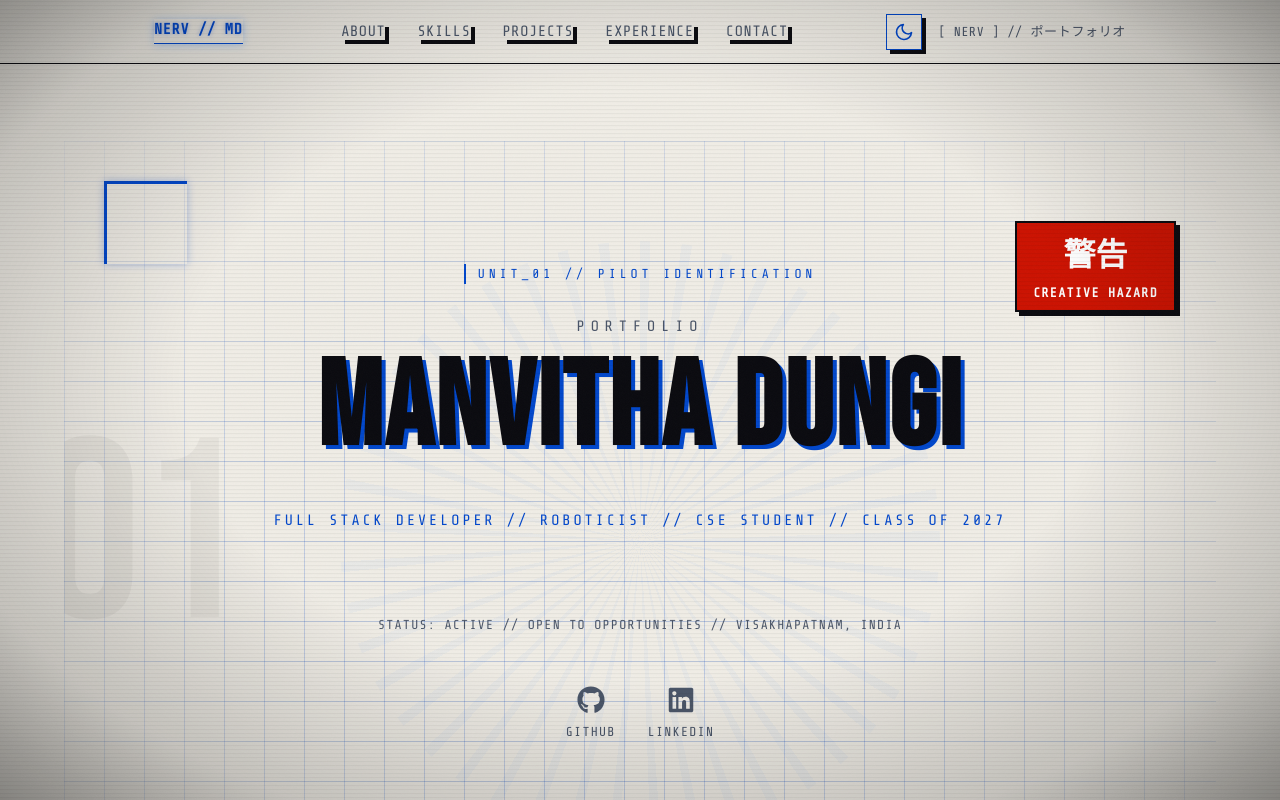
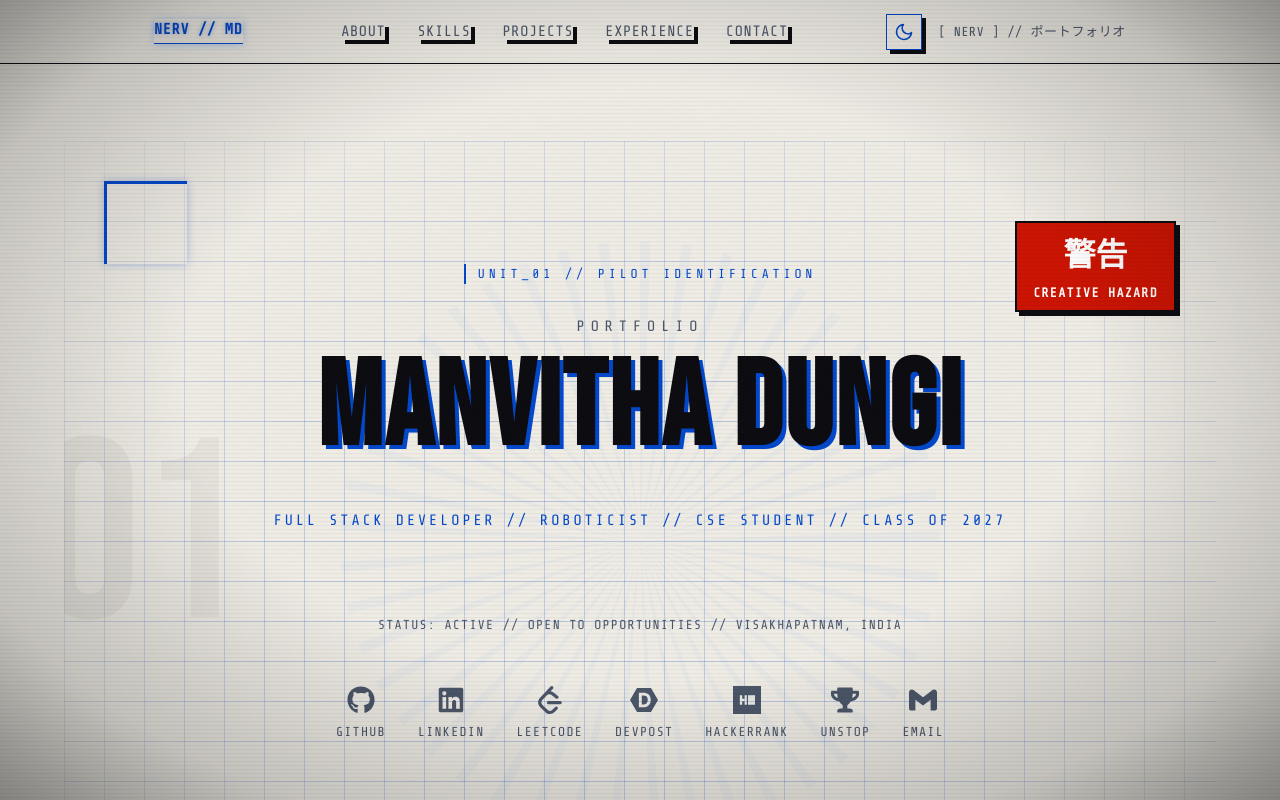
Before and after one commit to ManvithaDungi/Portfolio, a React (Vite) app: page / in a window 1280 px wide. Shown: the top 800 px of the page. Built offline with nearby package versions, Linux system fonts and the light colour scheme; a web font is replaced by a local one.

Commit message:
fix: updated contact form to send emails and fixed UI theme toggles

```diff
--- a/src/components/sections/Contact.jsx
+++ b/src/components/sections/Contact.jsx
@@ -1,5 +1,6 @@
 import React, { useState } from 'react';
 import { useForm } from 'react-hook-form';
+import emailjs from '@emailjs/browser';
 import { motion } from 'framer-motion';
 import SystemLabel from '../ui/SystemLabel';
 import SpeedLines from '../ui/SpeedLines';
@@ -8,6 +9,8 @@ import './Contact.css';
 
 const Contact = () => {
   const [submitted, setSubmitted] = useState(false);
+  const [isSubmitting, setIsSubmitting] = useState(false);
+  const [submitError, setSubmitError] = useState(null);
   const { register, handleSubmit, reset, formState: { errors } } = useForm();
 
   const contacts = [
@@ -44,16 +47,52 @@ const Contact = () => {
     visible: { opacity: 0.03, transition: { duration: 1.2 } },
   };
 
-  const onSubmit = (data) => {
-    // Simulate form submission
-    console.log('Form data:', data);
-    setSubmitted(true);
-    reset();
-    setTimeout(() => setSubmitted(false), 3000);
+  const onSubmit = async (data) => {
+    setIsSubmitting(true);
+    setSubmitError(null);
+
+    try {
+      // Replace these with your actual EmailJS credentials
+      const serviceId = import.meta.env.VITE_EMAILJS_SERVICE_ID || 'service_placeholder';
+      const templateId = import.meta.env.VITE_EMAILJS_TEMPLATE_ID || 'template_placeholder';
+      const publicKey = import.meta.env.VITE_EMAILJS_PUBLIC_KEY || 'public_key_placeholder';
+
+      if (serviceId === 'service_placeholder') {
+         console.warn("EmailJS credentials not configured. Simulating submission.");
+         await new Promise(resolve => setTimeout(resolve, 1500));
+         setSubmitted(true);
+         reset();
+         setTimeout(() => setSubmitted(false), 3000);
+         return;
+      }
+
+      await emailjs.send(
+        serviceId,
+        templateId,
+        {
+          from_name: data.name,
+          reply_to: data.email,
+          message: data.message,
+        },
+        publicKey
+      );
+
+      setSubmitted(true);
+      reset();
+      setTimeout(() => setSubmitted(false), 3000);
+    } catch (error) {
+      console.error('FAILED...', error);
+      setSubmitError('TRANSMISSION FAILED. PLEASE TRY AGAIN.');
+      // Keep error message open for a bit
+      setTimeout(() => setSubmitError(null), 5000);
+    } finally {
+      setIsSubmitting(false);
+    }
   };
 
   return (
     <motion.section
+      id="contact"
       className="contact"
       initial="hidden"
       whileInView="visible"
@@ -159,11 +198,23 @@ const Contact = () => {
             type="submit"
             className="submit-button"
             variants={itemVariants}
-            whileHover={{ letterSpacing: '0.1em' }}
-            whileTap={{ scale: 0.98 }}
+            disabled={isSubmitting}
+            whileHover={!isSubmitting ? { letterSpacing: '0.1em' } : {}}
+            whileTap={!isSubmitting ? { scale: 0.98 } : {}}
           >
-            TRANSMIT →
+            {isSubmitting ? 'TRANSMITTING...' : 'TRANSMIT →'}
           </motion.button>
+
+          {submitError && (
+             <motion.div
+               className="form-error"
+               initial={{ opacity: 0, y: 10 }}
+               animate={{ opacity: 1, y: 0 }}
+               exit={{ opacity: 0, y: -10 }}
+             >
+               {submitError}
+             </motion.div>
+          )}
 
           {submitted && (
             <motion.div
--- a/src/components/sections/Hero.jsx
+++ b/src/components/sections/Hero.jsx
@@ -1,5 +1,6 @@
 import React, { useEffect, useState } from 'react';
-import { FaGithub, FaLinkedin } from 'react-icons/fa';
+import { FaGithub, FaLinkedin, FaTrophy } from 'react-icons/fa';
+import { SiLeetcode, SiGmail, SiHackerrank, SiDevpost } from 'react-icons/si';
 import { motion } from 'framer-motion';
 import SystemLabel from '../ui/SystemLabel';
 import SpeedLines from '../ui/SpeedLines';
@@ -56,6 +57,31 @@ const Hero = () => {
       icon: FaLinkedin,
       label: 'LinkedIn',
       url: 'https://www.linkedin.com/in/manvitha-dungi-8a8040211/',
+    },
+    {
+      icon: SiLeetcode,
+      label: 'LeetCode',
+      url: 'https://leetcode.com/u/manvitha_dungi/',
+    },
+    {
+      icon: SiDevpost,
+      label: 'Devpost',
+      url: 'https://devpost.com/manvitha3626',
+    },
+    {
+      icon: SiHackerrank,
+      label: 'HackerRank',
+      url: 'https://www.hackerrank.com/profile/manvitha3626',
+    },
+    {
+      icon: FaTrophy,
+      label: 'Unstop',
+      url: 'https://unstop.com/u/manvidun37992',
+    },
+    {
+      icon: SiGmail,
+      label: 'Email',
+      url: '#contact',
     },
   ];
 
@@ -126,8 +152,8 @@ const Hero = () => {
               <a
                 key={social.label}
                 href={social.url}
-                target="_blank"
-                rel="noopener noreferrer"
+                target={social.url.startsWith('#') ? undefined : "_blank"}
+                rel={social.url.startsWith('#') ? undefined : "noopener noreferrer"}
                 className="social-link"
                 title={social.label}
               >
```
Also changed, not shown: package.json (+7 -6 lines), 2 other files (tests, documents, lock files or other folders).
